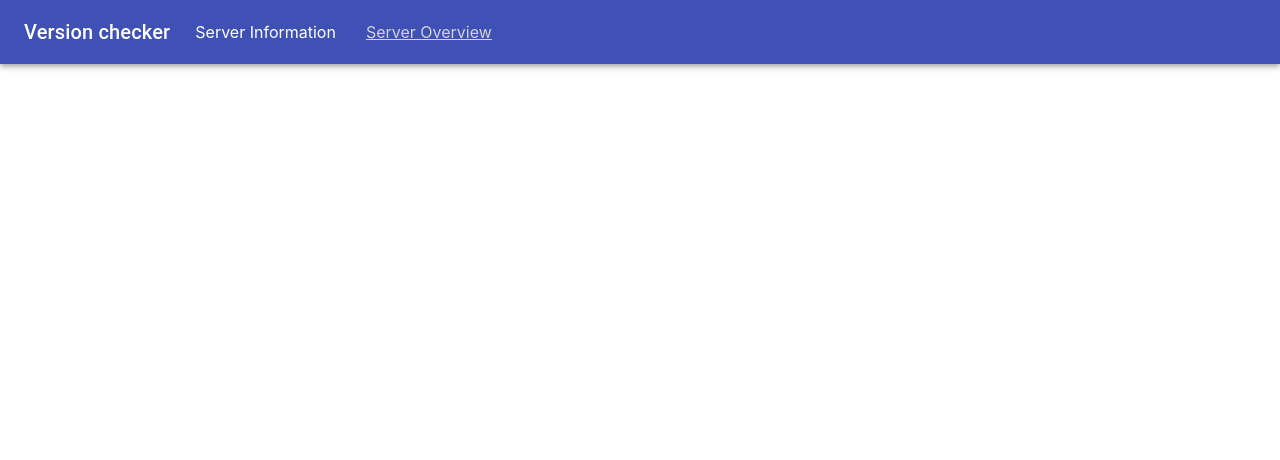
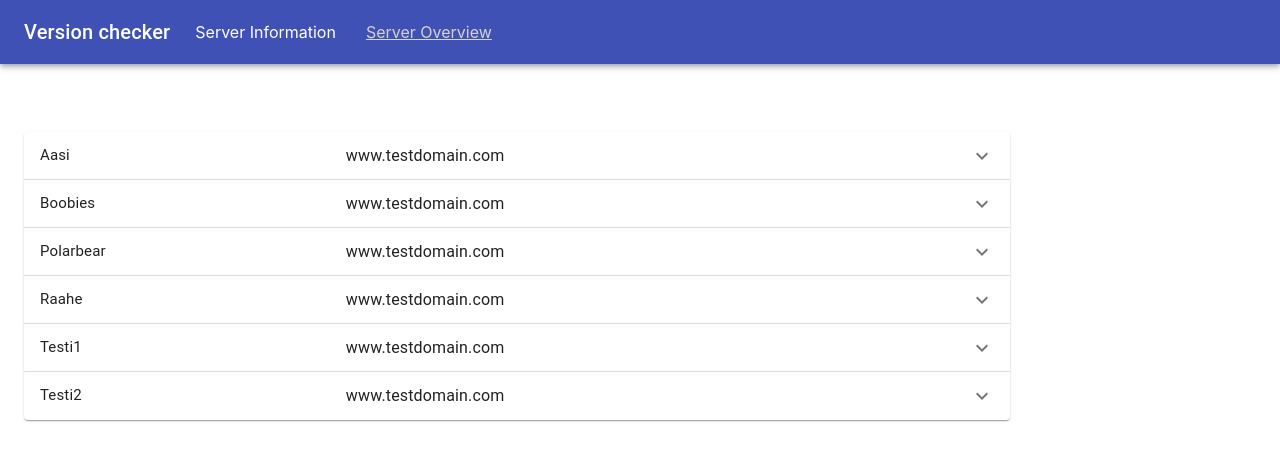
Before and after one commit to Zeppily/Softala-Version-Checker, a React (Create React App) app in the folder Frontend/version-checker-frontend/: page /server_overview in a window 1280 px wide. Shown: the top 460 px of the page. Built offline with nearby package versions, Linux system fonts and the light colour scheme.

Commit message:
First version of overview page
and removed description from Backend\package.json

```diff
--- a/Frontend/version-checker-frontend/src/components/Listbutton.js
+++ b/Frontend/version-checker-frontend/src/components/Listbutton.js
@@ -78,7 +78,8 @@ import { Typography } from "@material-ui/core";
       .catch(err => console.error(err))
     };
 
-
+    //Sorts data into alphabetical order
+    projects.sort((a, b) => a.name.localeCompare(b.name))
 
     return (
       <div>
--- a/Frontend/version-checker-frontend/src/components/ServerOverview.js
+++ b/Frontend/version-checker-frontend/src/components/ServerOverview.js
@@ -1,9 +1,129 @@
-import React, { useState, useEffect } from "react";
-import Title from './Title';
+import React from "react";
+import { makeStyles } from "@material-ui/core/styles";
+import Accordion from "@material-ui/core/Accordion";
+import AccordionDetails from "@material-ui/core/AccordionDetails";
+import AccordionSummary from "@material-ui/core/AccordionSummary";
+import AccordionActions from "@material-ui/core/AccordionActions";
+import Typography from "@material-ui/core/Typography";
+import ExpandMoreIcon from "@material-ui/icons/ExpandMore";
+import Divider from "@material-ui/core/Divider";
+import Button from "@material-ui/core/Button";
+import clsx from 'clsx';
+import Container from '@material-ui/core/Container';
+import Deletebutton from './Deletebutton';
 
-export default function Eolinfo(props) {
+const useStyles = makeStyles((theme) => ({
+  root: {
+    width: "80%"
+  },
+  heading: {
+    fontSize: theme.typography.pxToRem(15),
+    flexBasis: "33.33%",
+    flexShrink: 0
+  },
+  container: {
+    paddingTop: theme.spacing(4),
+    paddingBottom: theme.spacing(4),
+  },
+  column: {
+    flexBasis: '33.33%',
+  }
+}));
+
+export default function ServerOverview() {
+  const classes = useStyles();
+  const [expanded, setExpanded] = React.useState(false);
+
+  const handleChange = (panel) => (event, isExpanded) => {
+    setExpanded(isExpanded ? panel : false);
+  };
+
+  const data = [
+    {
+      servername: "Raahe",
+      host: "www.testdomain.com",
+      uptime: "HH/MM/SS",
+      lastupdated: "Wed Apr 14 2021 14:08:19"
+    },
+    {
+      servername: "Polarbear",
+      host: "www.testdomain.com",
+      uptime: "HH/MM/SS",
+      lastupdated: "Wed Apr 14 2021 14:08:19"
+    },
+    {
+      servername: "Testi1",
+      host: "www.testdomain.com",
+      uptime: "HH/MM/SS",
+      lastupdated: "Wed Apr 14 2021 14:08:19"
+    },
+    {
+      servername: "Boobies",
+      host: "www.testdomain.com",
+      uptime: "HH/MM/SS",
+      lastupdated: "Wed Apr 14 2021 14:08:19"
+    },
+    {
+      servername: "Testi2",
+      host: "www.testdomain.com",
+      uptime: "HH/MM/SS",
+      lastupdated: "Wed Apr 14 2021 14:08:19"
+    },
+    {
+      servername: "Aasi",
+      host: "www.testdomain.com",
+      uptime: "HH/MM/SS",
+      lastupdated: "Wed Apr 14 2021 14:08:19"
+    }
+  ];
+
+  //Sorts data into alphabetical order
+  data.sort((a, b) => a.servername.localeCompare(b.servername))
 
   return (
-      <Title>Server Overview Page</Title>
+    <Container maxWidth="lg" className={classes.container}>
+      <div className={classes.root} style={{marginTop: 100}}>
+        {data.map((accordion) => {
+          const { servername, host, uptime, lastupdated } = accordion;
+          return (
+            <Accordion defaultClosed>
+              <AccordionSummary expandIcon={<ExpandMoreIcon />} aria-controls="panel1c-content" id="panel1c-header">
+                <div className={classes.column}>
+                  <Typography className={classes.heading}>{servername}</Typography>
+                </div>
+                <div className={classes.column}>
+                  <Typography className={classes.secondaryHeading}>{host}</Typography>
+                </div>
+              </AccordionSummary>
+
+              <AccordionDetails className={classes.details}>
+                <div className={classes.column} />
+                <div className={clsx(classes.column, classes.helper)}>
+                  <Typography variant="caption">Tekstiä <br />
+                    <a href="#secondary-heading-and-columns" className={classes.link}>
+                      Link to project domain
+                    </a>
+                  </Typography>
+                </div>
+
+                <div className={classes.column} />
+                <div className={clsx(classes.column, classes.helper)}>
+                  <Typography className={classes.heading}>{uptime} <br />
+                  {lastupdated}</Typography>
+                </div>
+
+              </AccordionDetails>
+
+
+              <Divider />
+              <AccordionActions>
+                <Button size="small">Get uptime</Button>
+                <Deletebutton />
+              </AccordionActions>
+            </Accordion>
+          );
+        })}
+      </div>
+    </Container>
   );
 }
```
Also changed, not shown: 1 other file (tests, documents, lock files or other folders).
